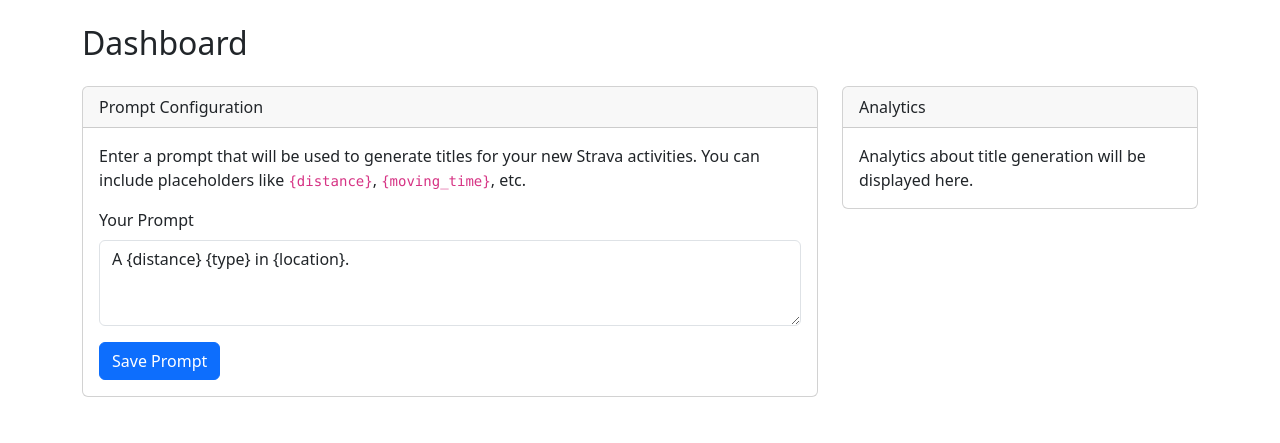
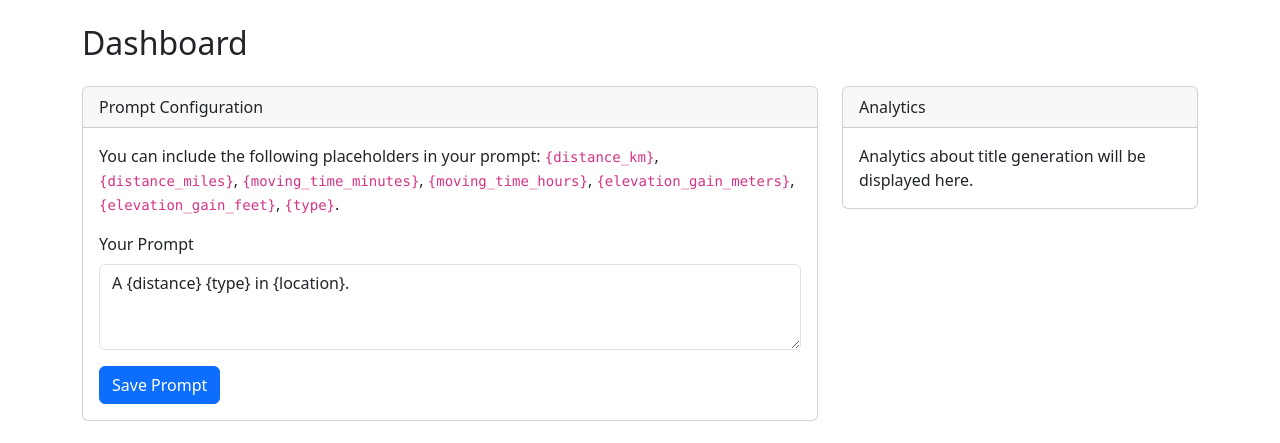
Before and after one commit to wadewegner/vibe-writer, a Node server app: template src/views/dashboard.ejs in a window 1280 px wide. Shown: the part 56-499 px from the top of the page. Run offline with Node 20, Linux system fonts and the light colour scheme; the template is opened without the code that fills it, so the values that code supplies are empty.

Commit message:
docs: update placeholder list in UI
- Displays the full and correct list of available placeholders for the user prompt

- Replaces the old, outdated placeholder examples

```diff
--- a/src/views/dashboard.ejs
+++ b/src/views/dashboard.ejs
@@ -25,7 +25,10 @@
         Prompt Configuration
       </div>
       <div class="card-body">
-        <p class="card-text">Enter a prompt that will be used to generate titles for your new Strava activities. You can include placeholders like <code>{distance}</code>, <code>{moving_time}</code>, etc.</p>
+        <p class="card-text">
+          You can include the following placeholders in your prompt:
+          <code>{distance_km}</code>, <code>{distance_miles}</code>, <code>{moving_time_minutes}</code>, <code>{moving_time_hours}</code>, <code>{elevation_gain_meters}</code>, <code>{elevation_gain_feet}</code>, <code>{type}</code>.
+        </p>
         <form action="/dashboard/prompt" method="POST">
           <div class="mb-3">
             <label for="prompt" class="form-label">Your Prompt</label>
```
